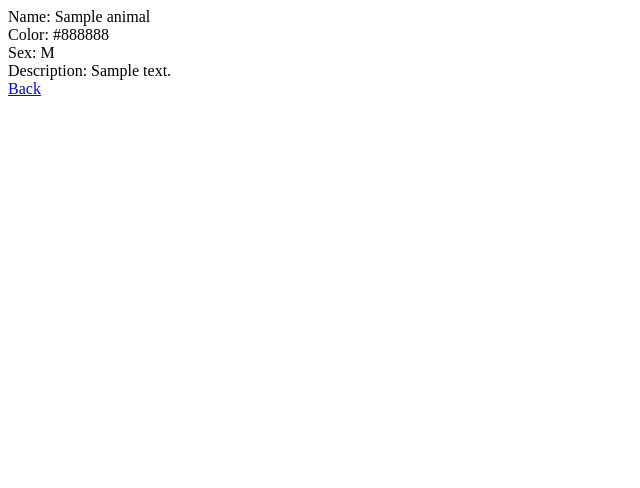
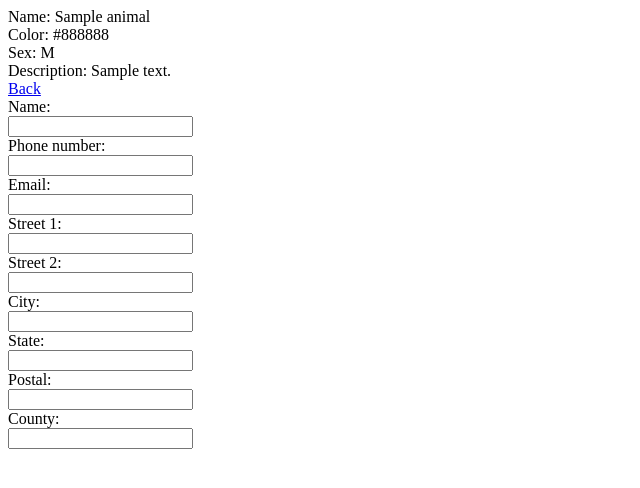
Before and after one commit to ChristosJovanovicFokas/PawPlan, a Django app: page /animal/1 in a window 1280 px wide. Shown: the top 488 px of the page, without its empty margins (0-640 px from the left). Run offline with Django 5.2, Linux system fonts and the light colour scheme; tables that the repository leaves empty hold one stand-in row (values such as "Sample post"); data that the repository does not hold is empty.

Commit message:
Added a basic form to animal page.

```diff
--- a/pawplan/core/templates/animal.html
+++ b/pawplan/core/templates/animal.html
@@ -11,5 +11,25 @@
         <div>Description: {{ animal.description }}</div>
         <a href="{% url 'animal_list' %}">Back</a>
     </body>
+    <form>
+        <label for="fname">Name:</label><br>
+        <input type="text" id="fname" name="fname"><br>
+        <label for="phone">Phone number:</label><br>
+        <input type="text" id="phone" name="phone"><br>
+        <label for="email">Email:</label><br>
+        <input type="text" id="email" name="email"><br>
+        <label for="street1">Street 1:</label><br>
+        <input type="text" id="street1" name="street1"><br>
+        <label for="street2">Street 2:</label><br>
+        <input type="text" id="street2" name="street2"><br>
+        <label for="city">City:</label><br>
+        <input type="text" id="city" name="city"><br>
+        <label for="state">State:</label><br>
+        <input type="text" id="state" name="state"><br>
+        <label for="postal">Postal:</label><br>
+        <input type="text" id="postal" name="postal"><br>
+        <label for="county">County:</label><br>
+        <input type="text" id="county" name="county"><br>
+    </form>
 </html>
 {% endblock %}
```
